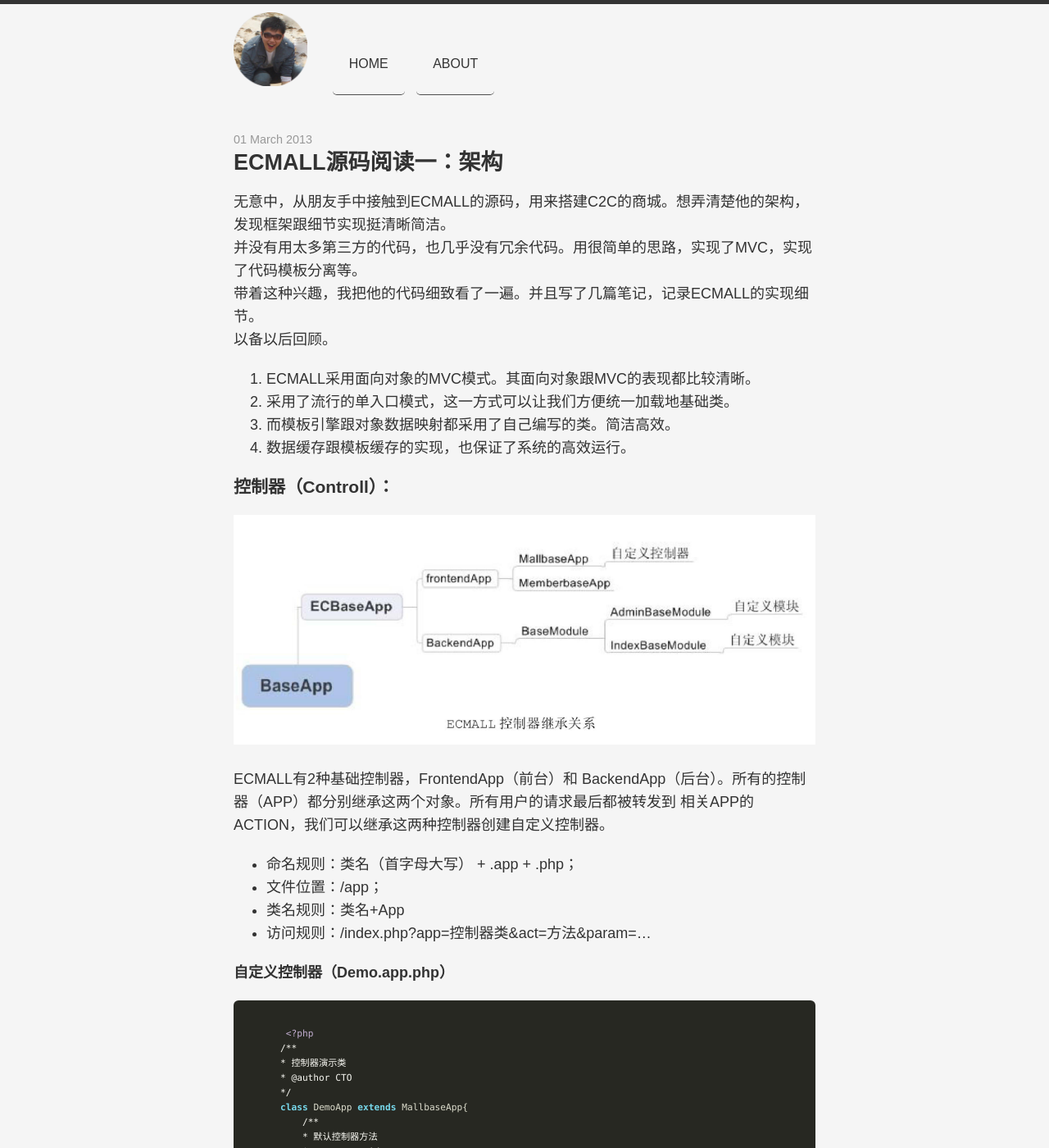
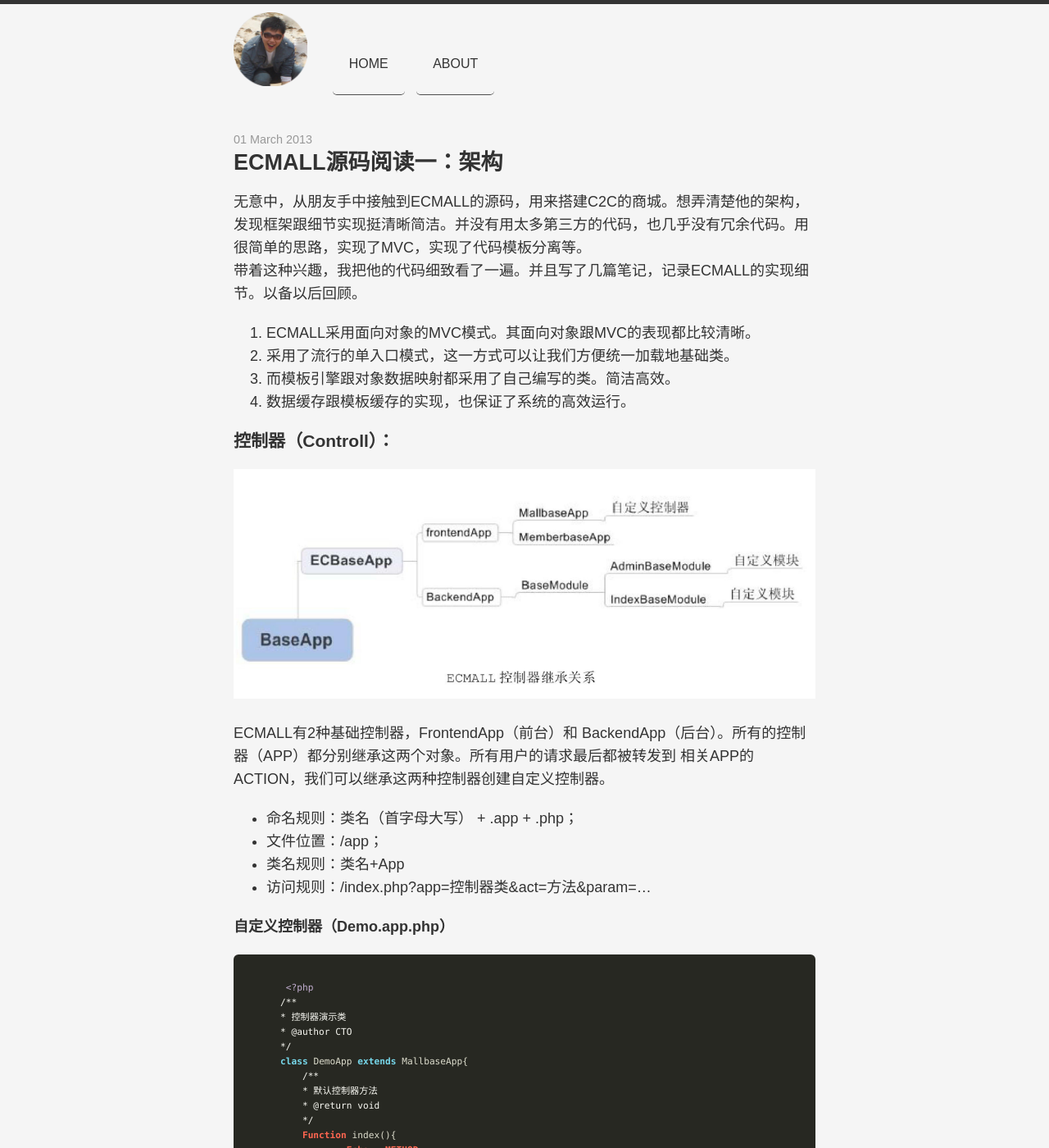
Before and after one commit to wuxinjie/wuxinjie.github.io, a Jekyll site: the page built from _posts/2013-03-01-ecmall-01.md, in a window 1280 px wide and 1400 px high. Shown: the whole window at 82% size. Built offline with Jekyll 4.4.1, drawn with Linux system fonts in a browser that asks for light colours; nearby versions of some CDN libraries; part of the change alters nothing that is shown; some of the changed text lies outside the part shown.

```diff
--- a/_posts/2013-03-01-ecmall-01.md
+++ b/_posts/2013-03-01-ecmall-01.md
@@ -4,10 +4,8 @@ title: ECMALL源码阅读一：架构
 catgroy: THINK
 ---
 
-无意中，从朋友手中接触到ECMALL的源码，用来搭建C2C的商城。想弄清楚他的架构，发现框架跟细节实现挺清晰简洁。
-并没有用太多第三方的代码，也几乎没有冗余代码。用很简单的思路，实现了MVC，实现了代码模板分离等。
-带着这种兴趣，我把他的代码细致看了一遍。并且写了几篇笔记，记录ECMALL的实现细节。
-以备以后回顾。
+无意中，从朋友手中接触到ECMALL的源码，用来搭建C2C的商城。想弄清楚他的架构，发现框架跟细节实现挺清晰简洁。并没有用太多第三方的代码，也几乎没有冗余代码。用很简单的思路，实现了MVC，实现了代码模板分离等。
+带着这种兴趣，我把他的代码细致看了一遍。并且写了几篇笔记，记录ECMALL的实现细节。以备以后回顾。
 
 1. ECMALL采用面向对象的MVC模式。其面向对象跟MVC的表现都比较清晰。
 2. 采用了流行的单入口模式，这一方式可以让我们方便统一加载地基础类。
@@ -46,22 +44,23 @@ ECMALL有2种基础控制器，FrontendApp（前台）和  BackendApp（后台
 	* @return void
 	*/
 	function goods(){
-		//实例化goods
+		/*实例化goods*/
 		$goods = m(‘goods’);
 		$id = empty($_GET[‘id’]) ? 0 : intval($_GET[‘id’]);
 		if(!$id){
 			echo “Warning! Hacking!”;
 			return;
 		}
-		//获取goods信息
+		/*获取goods信息*/
 		$goods_info = $goods->get_info($id);
-		//输出goods信息
+		/*输出goods信息*/
 		$result = print_r($goods_info);
 	}
-	//此处的test自定义模型将在下面讲述，暂时略过；
+	/*通过自定义模型存储信息*/
 	function test(){
 		$test = m(‘test’);
-		$data = array(‘name’=>’建航’,”name2”=>”科技”);//name,name2对应表字段
+		/*name，name2对应表字段*/
+		$data = array(‘name’=>’建航’,”name2”=>”科技”);
 		$test->addData($data);
 	}
     }
```
